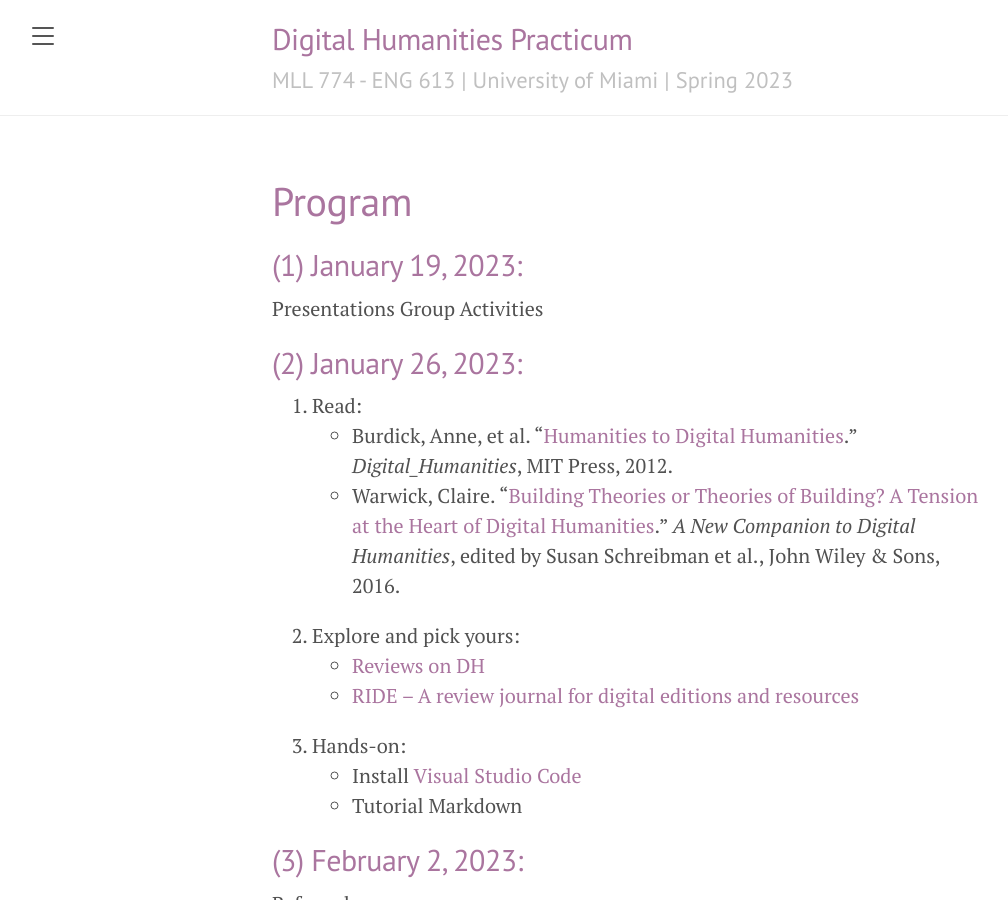
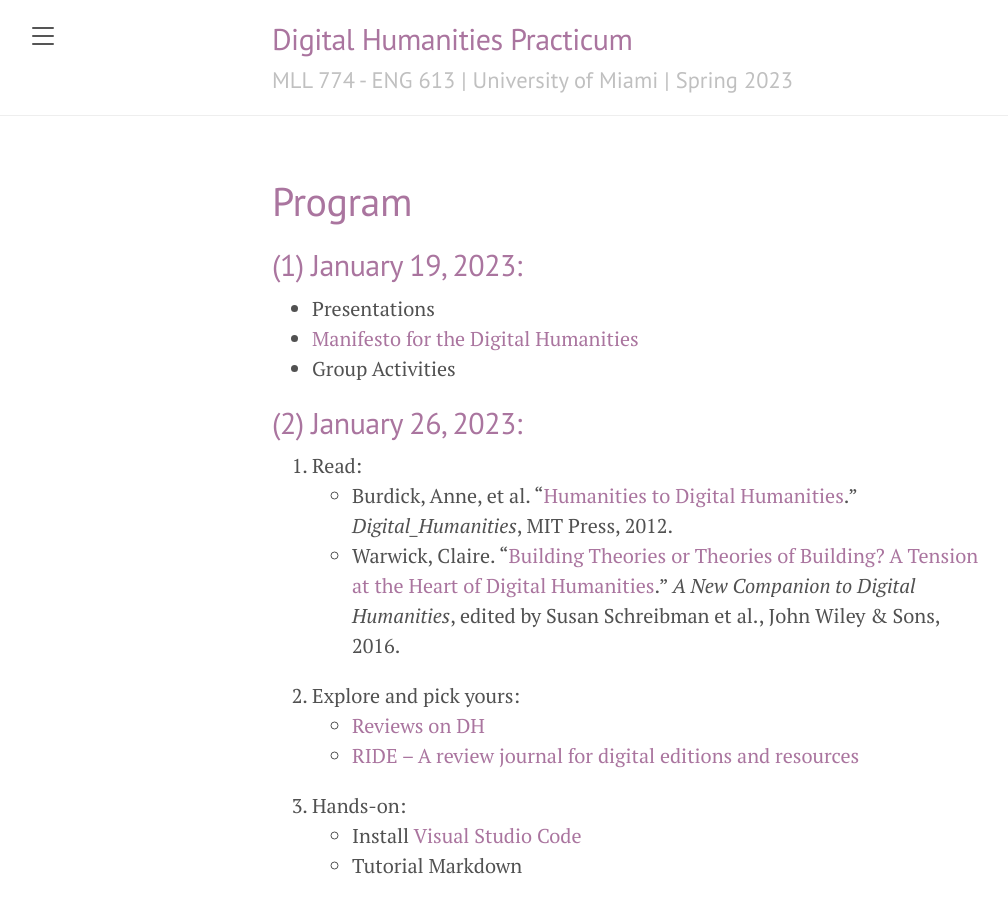
Before and after one commit to susannalles/DHPracticum_Spring23, a Jekyll site: the page built from schedule.md, in a window 1280 px wide and 900 px high. Shown: the whole window, without its empty margins (8-1016 px from the left). Built offline with Jekyll 4.4.1, drawn with Linux system fonts in a browser that asks for light colours.

Commit message:
Update schedule.md

```diff
--- a/schedule.md
+++ b/schedule.md
@@ -5,8 +5,10 @@ title: Program
 
 ## (1) January 19, 2023:
 
-Presentations
-Group Activities
+- Presentations
+- [Manifesto for the Digital Humanities](https://oep.hypotheses.org/78)
+- Group Activities
+
 
 ## (2) January 26, 2023:
 
```
